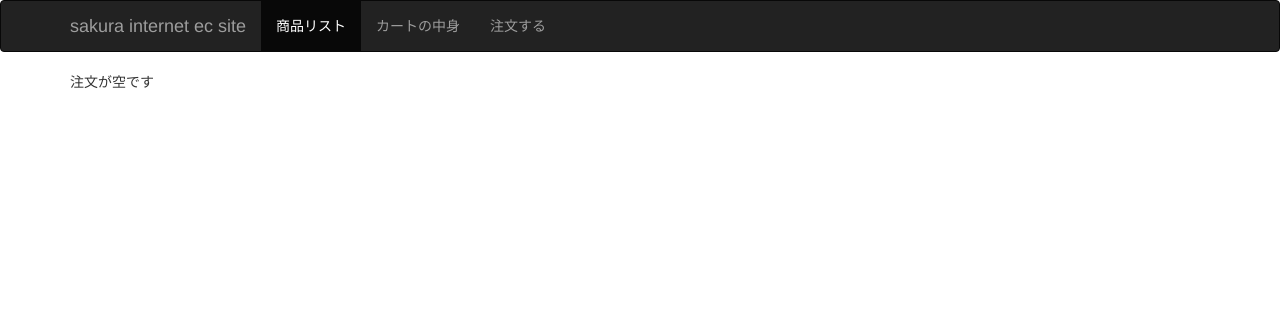
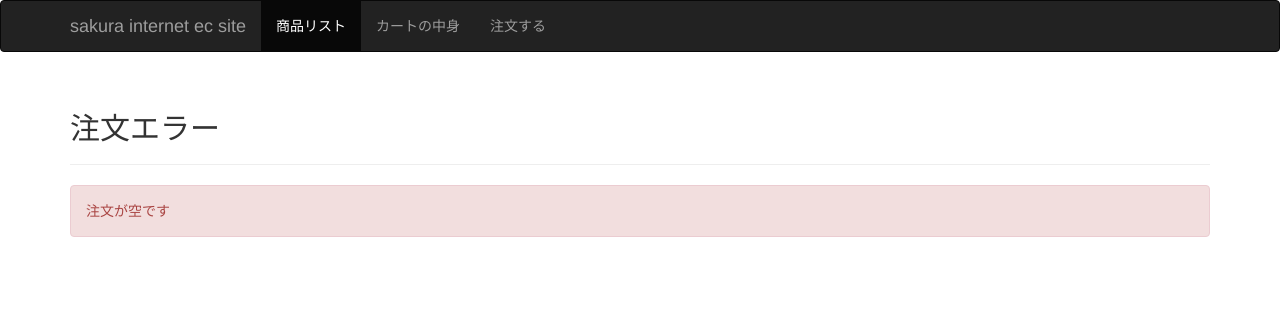
Before and after one commit to yusukefurukawa/django-ecommerce-example, a Django app: page /ec/order/ in a window 1280 px wide. Shown: the top 312 px of the page. Run offline with Django 3.2, Linux system fonts and the light colour scheme; some libraries are stand-ins or nearby versions.

Commit message:
error画面修正

```diff
--- a/ecommerce_website/ecommerce/templates/error.html
+++ b/ecommerce_website/ecommerce/templates/error.html
@@ -1,4 +1,9 @@
 {% extends 'base.html' %}
 {% block content1 %}
-{{ error_message }}
+<div class="page-header">
+  <h2>注文エラー</h2>
+</div>
+<div class="alert alert-danger" role="alert">
+  {{ error_message }}
+</div>
 {% endblock %}
```
